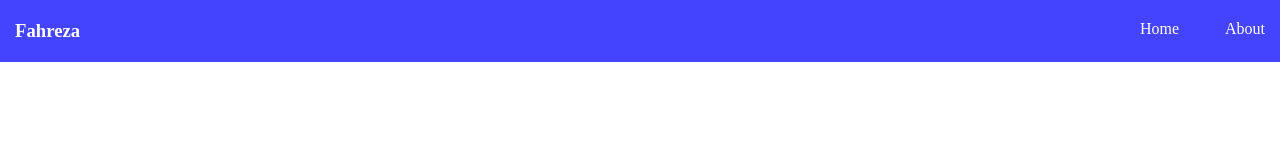
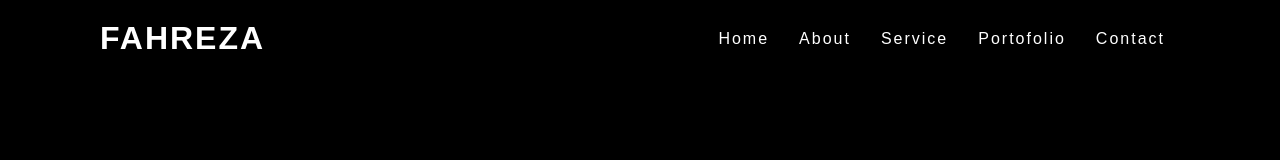
Before and after one commit to laoderidho/Portofolio.github.io, a plain HTML site: page index.html in a window 1280 px wide. Shown: the top 160 px of the page. Drawn offline with Linux system fonts and the light colour scheme.

Commit message:
update hari ini

```diff
--- a/index.css
+++ b/index.css
@@ -1,75 +1,74 @@
 *{
     margin: 0;
     padding: 0;
+    box-sizing: border-box;
+    font-family: Arial, Helvetica, sans-serif;
 }
 
-nav{
+body{
+    background-color: #000;
+    min-height: 200vh;
+}
+header{
+    position: fixed;
+    top: 0;
+    left: 0;
+    width: 100%;
     display: flex;
     justify-content: space-between;
-    padding: 20px 15px;
-    /* box-shadow: 1px 1px grey; */
-    color: white;
-    background-color: rgb(68, 68, 255);
+    align-items: center;
+    transition: 0.6s;
+    padding: 20px 100px;
+    z-index: 1;
 }
-body{
-    overflow-x: hidden;
+
+header .logo{
+    position: relative;
+    font-weight: 700;
+    color: #fff;
+    text-decoration: none;
+    font-size: 2em;
+    text-transform: uppercase;
+    letter-spacing: 2px;
+    transition: 0.6s;
 }
-nav ul {
+
+header ul{
+    position: relative;
     display: flex;
-    justify-content: space-between;
-    width: 10%;
+    justify-content: center;
+    align-items: center;
 }
-nav ul li {
-    display: flex;
+
+header ul li{
+    position: relative;
     list-style: none;
 }
 
+header ul li a{
+    position: relative;
+    margin: 0 15px;
+    text-decoration: none;
+    color: #fff;
+    letter-spacing: 2px;
+    font-weight: 500px;
+    transition: 0.6s;
+}
+.banner{
+    position: relative;
+    width: 100%;
+    height: 100vh;
+    background-color: black;
+    background-size: cover;
+}
+header.sticky{
+    padding: 5px 100px;
+    background-color: #fff;
+}
+header.sticky ul li a {
+    color: black;
+}
 
-nav ul li a{
-    text-decoration: none;
-    display: flex;
-    justify-content: space-around;
-    cursor: pointer;
-    color: white;
+header.sticky a.logo{
+    color: black;
 }
-nav ul li a:hover{
-    font-size: large;
-    opacity: 0.5;
-}
-.icon{
-    display: none;
-}
-@media (min-width: 768px) and (max-width: 1024px) {
-   nav ul{
-    width: 12%;
-   }
-  }
-
-  @media (min-width: 0px) and (max-width: 768px) {
-    nav ul  {
-        position: absolute;
-        flex-direction: column;
-        right: 0;
-        top: 0;
-        height: 200px;
-        padding-top: 30px;
-        align-items: center;
-        width: 80%;
-        justify-content: space-evenly;
-        background-color: black;
-        z-index: -1;
-        background-color: rgb(68, 68, 255);
-        transform: translateX(100%);
-        transition: all 1s;
-        opacity: 0;
-    }
-   .icon{
-        display: block;
-        color: white;
-        cursor: pointer;
-    }
-    nav ul.slide{
-        opacity: 1;
-        transform: translateX(0);
-    }
-}
--- a/index.html
+++ b/index.html
@@ -9,17 +9,17 @@
   <title>Beranda</title>
 </head>
 <body>
-  <nav>
-    <div class="nav-logo">
-        <h3>Fahreza</h3>
-    </div>
-
-    <ul class="nav-item">
-      <li class="nav-link"><a href="">Home</a></li>
-      <li class="nav-link"><a href="">About</a> </li>
-    </ul>
-      <i class="icon fa fa-bars"></i>
-  </nav>
+  <header>
+    <a href="#"  class="logo">Fahreza</a>
+     <ul>
+        <li><a href="#">Home</a></li>
+        <li><a href="#">About</a></li>
+        <li><a href="#">Service</a></li>
+        <li><a href="#">Portofolio</a></li>
+        <li><a href="#">Contact</a></li>
+     </ul>
+  </header>
+  <div class="banner"></div>
 
   <script src="index.js"></script>
 </body>
--- a/index.js
+++ b/index.js
@@ -1,6 +1,4 @@
-const icon = document.querySelector('.icon');
-const nav = document.querySelector('nav ul');
-
-icon.addEventListener('click', function(){
-    nav.classList.toggle('slide');
+window.addEventListener('scroll', ()=>{
+    const head = document.querySelector('header')
+    head.classList.toggle('sticky', window.scrollY > 0);
 })
```
